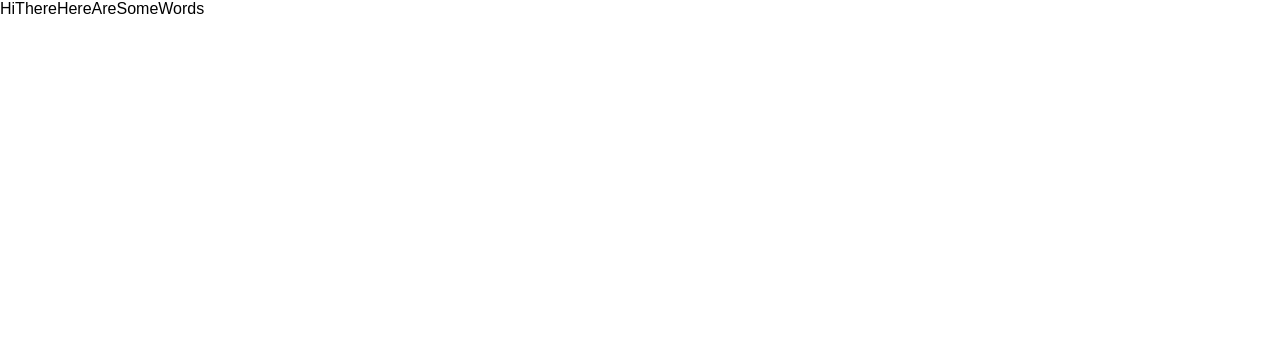
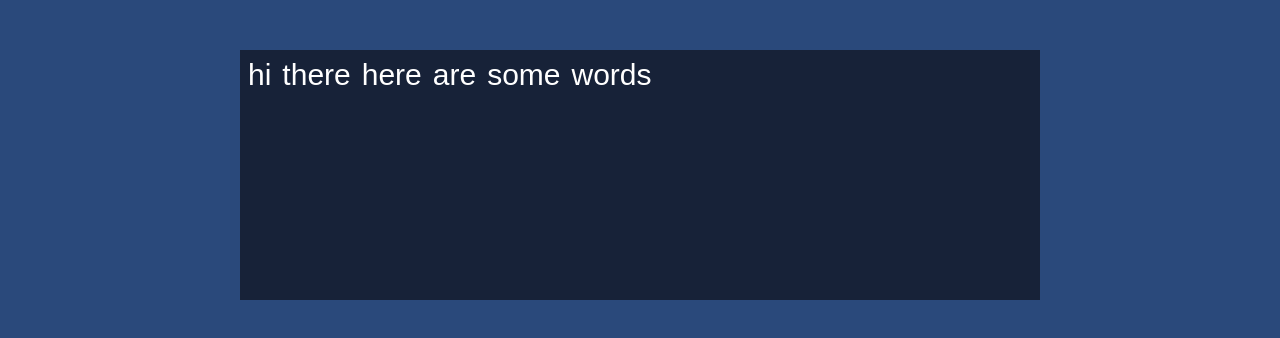
Before and after one commit to paulombcosta/react-typing-game, a React (Create React App) app: page / in a window 1280 px wide. Shown: the top 338 px of the page. Built offline with nearby package versions, Linux system fonts and the light colour scheme.

Commit message:
Redux boilerplate & some styling

```diff
--- a/src/App.js
+++ b/src/App.js
@@ -1,7 +1,9 @@
 import React, { Component } from 'react';
 import './App.css';
-import KeyHandler from './components/KeyHandler';
 import TypingScene from './scenes/Typing/';
+import { connect } from 'react-redux';
+import { keyTyped } from './actions';
+import keyDispatcher from './services/key_dispatcher';
 
 class App extends Component {
 
@@ -10,7 +12,7 @@ class App extends Component {
   }
 
   handleKeyDown = (event) => {
-    console.log(event);
+    keyDispatcher(event, keyTyped);
   }
 
   render() {
@@ -22,4 +24,4 @@ class App extends Component {
   }
 }
 
-export default App;
+export default connect(null, { keyTyped })(App);
--- /dev/null
+++ b/src/actions/index.js
@@ -0,0 +1,8 @@
+export const KEY_TYPED = 'KEY_TYPED';
+
+export function keyTyped(key) {
+    return {
+        type: KEY_TYPED,
+        payload: key
+    }
+}
--- a/src/components/KeyHandler.js
+++ /dev/null
@@ -1,14 +0,0 @@
-import React, {Component} from 'react';
-
-class KeyHandler extends Component {
-
-    render() {
-        return (
-            <div>
-                <h1>Hello</h1>
-            </div>
-        );
-    }
-}
-
-export default KeyHandler;
--- a/src/index.css
+++ b/src/index.css
@@ -1,5 +1,20 @@
-body {
+* {
+  box-sizing: border-box;
+}
+
+#root {
+  height: 100%;
+  margin: 0;
+  padding: 0;
+  display: flex;
+  align-items: center;
+  flex-direction: column;
+}
+
+html, body {
   margin: 0;
   padding: 0;
   font-family: sans-serif;
+  height: 100%;
+  background: #2A497B;
 }
--- a/src/reducers/index.js
+++ b/src/reducers/index.js
@@ -1,8 +1,9 @@
 import { combineReducers } from 'redux';
 import WordsReducer from './reducer_words';
+import TypedWordsReducer from './reducer_typed_words';
 
 const rootReducer = combineReducers({
-    words: WordsReducer
+    words: WordsReducer, typed_words: TypedWordsReducer
 });
 
 export default rootReducer;
--- /dev/null
+++ b/src/reducers/reducer_typed_words.js
@@ -0,0 +1,3 @@
+export default function () {
+    return {};
+}
--- a/src/reducers/reducer_words.js
+++ b/src/reducers/reducer_words.js
@@ -1,5 +1,5 @@
 export default function() {
     return [
-        "Hi", "There", "Here", "Are", "Some", "Words"
+        "hi", "there", "here", "are", "some", "words"
     ]
 }
--- a/src/scenes/Typing/components/TypingBox.js
+++ b/src/scenes/Typing/components/TypingBox.js
@@ -5,7 +5,7 @@ class TypingBox extends Component {
 
     render() {
         return(
-            <div>
+            <div className="typing">
                 {this.renderWords()}
             </div>
         )
@@ -14,7 +14,7 @@ class TypingBox extends Component {
     renderWords() {
         return this.props.words.map((word) => {
             return (
-                <span>{word}</span>
+                <span className="word">{word}</span>
             );
         });
     }
--- a/src/scenes/Typing/index.js
+++ b/src/scenes/Typing/index.js
@@ -1,3 +1,4 @@
 import TypingBox from './components/TypingBox';
+import "./styles.css";
 
 export default TypingBox;
--- /dev/null
+++ b/src/scenes/Typing/styles.css
@@ -0,0 +1,14 @@
+.typing {
+    background: #172238;
+    width: 800px;
+    height: 250px;
+    overflow: hidden;
+    margin-top: 50px;
+}
+
+.word {
+    font-size: 30px;
+    float: left;
+    color: #FFF;
+    margin: 8px 3px 8px 8px;
+}
--- /dev/null
+++ b/src/services/key_dispatcher.js
@@ -0,0 +1,3 @@
+export default function(keyEvent, wordAction) {
+    console.log("HAI MUM");
+}
```
Also changed, not shown: 1 other file (tests, documents, lock files or other folders).
